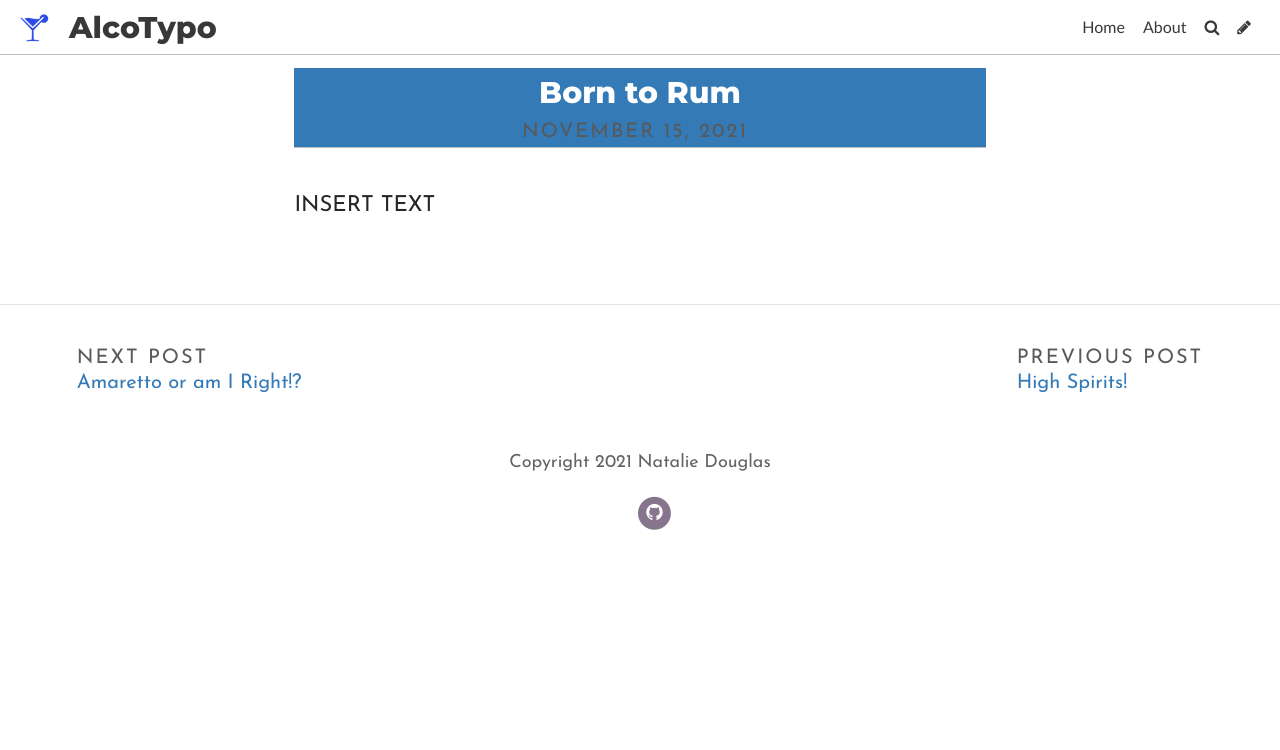
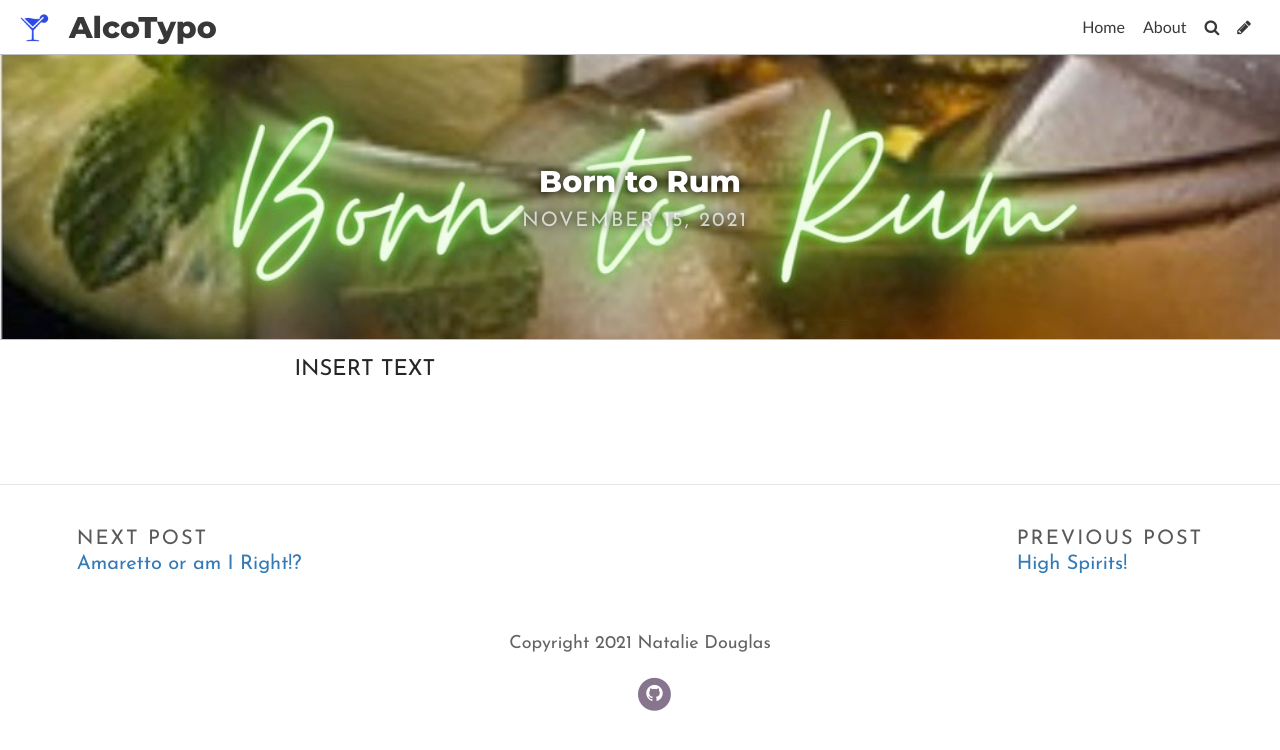
Before and after one commit to natalied0uglas/NatalieDouglas, a Jekyll site: the page built from _posts/2021-11-15-born-to-rum.md, in a window 1280 px wide. Shown: the top 750 px of the page. Built offline with Jekyll 4.4.1, drawn with Linux system fonts in a browser that asks for light colours; some web fonts are replaced.

Commit message:
Update Post “2021-11-15-born-to-rum”

```diff
--- a/_posts/2021-11-15-born-to-rum.md
+++ b/_posts/2021-11-15-born-to-rum.md
@@ -2,6 +2,7 @@
 layout: post
 title: Born to Rum
 date: 2021-11-15T14:06:12.605Z
+image: ../uploads/8a0e4692-d0cc-40b3-9340-810706909d63_4_5005_c.jpeg
 title_color: "#ffffff"
 comments: false
 ---
```
Also changed, not shown: uploads/8a0e4692-d0cc-40b3-9340-810706909d63_4_5005_c.jpeg (added).
